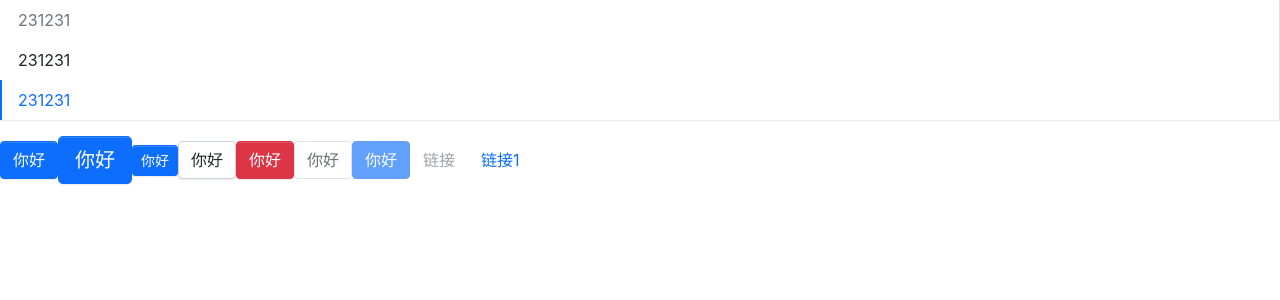
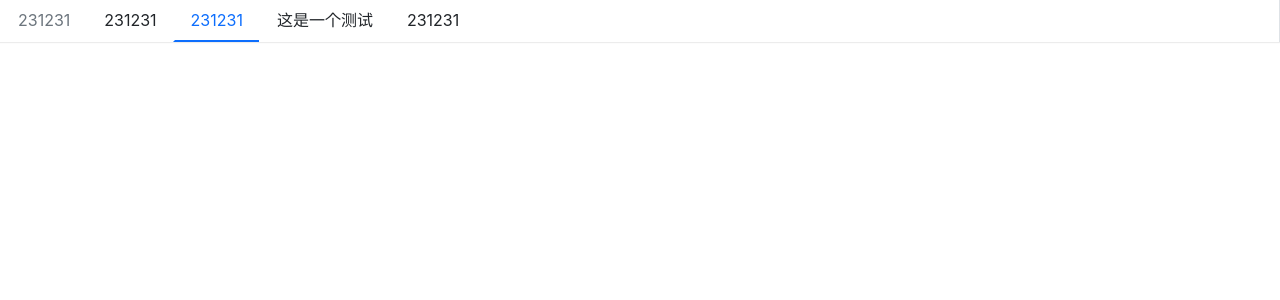
Before and after one commit to wuqiren/fdesign-react, a React (Create React App) app: page / in a window 1280 px wide. Shown: the top 300 px of the page. Built offline with nearby package versions, Linux system fonts and the light colour scheme.

Commit message:
增加submenu

```diff
--- a/src/App.tsx
+++ b/src/App.tsx
@@ -1,34 +1,21 @@
-import Button from './components/Button/button';
+// import Button from './components/Button/button';
 import Menu from './components/Menu/menu'
 import MenuItem from './components/Menu/menuItem'
+import SubMenu from './components/Menu/subMenu';
 function App() {
   return (
     <div className='App'>
-      <Menu defaultIndex={2}>
+      <Menu defaultIndex={2} mode='vertical'>
         <MenuItem disabled={true}>231231</MenuItem>
         <MenuItem >231231</MenuItem>
         <MenuItem >231231</MenuItem>
+        <SubMenu title='这是一个测试'>
+          <MenuItem >231231</MenuItem>
+          <MenuItem >231231</MenuItem>
+        </SubMenu>
+         <MenuItem >231231</MenuItem>
     </Menu>
-
-      <Button btnType='primary'>你好</Button>
-      <Button size='lg' btnType='primary'>你好</Button>
-      <Button size='sm' btnType='primary'>你好</Button>
-
-      <Button btnType='default'>你好</Button>
-      <Button btnType='danger'>你好</Button>
-      <Button btnType='default' disabled>你好</Button>
-      <Button disabled={true} btnType='primary'>
-        你好
-      </Button>
-
-      <Button disabled={true}  href= '1 ' btnType='link'>
-      链接
-      </Button>
-      <Button  href= '1 ' btnType='link'>
-      链接1
-      </Button>
     </div>
   );
 }
-
 export default App;
--- a/src/components/Menu/_style.scss
+++ b/src/components/Menu/_style.scss
@@ -5,7 +5,7 @@
     list-style: none;
     border-bottom: $menu-border-width solid $menu-border-color;
     box-shadow: $menu-box-shadow;
-    .menu-item {
+    >.menu-item {
         padding: $menu-item-padding-y $menu-item-padding-x;
         cursor: pointer;
         transition: $menu-transition;
@@ -24,10 +24,40 @@
             border-bottom: $menu-item-active-border-width solid $menu-item-active-color
         }
     }
+    .submenu-item{
+        position: relative;
+        .submenu-title{
+            display: flex;
+            align-items: center;
+        }
+        &:hover{
+
+        }
+
+    }
+    .f-submenu{
+        display: none;
+
+        list-style: none;
+        padding-left: 0;
+        white-space: nowrap;
+        .menu-item{
+            padding: $menu-item-padding-y $menu-item-padding-x;
+            cursor: pointer;
+            transition: $menu-transition;
+            color: $body-color;
+            &.is-active,&:hover{
+                color: $menu-item-active-color !important;
+            }
+        }
+    }
+    .f-submenu.menu-opened{
+        display: block;
+    }
 }
 
 .menu-vertical {
-    flex-direction: column;
+    flex-direction: row;
     border-bottom: 0px;
     border-right: $menu-border-width solid $menu-border-color;
     .menu-item {
@@ -35,7 +65,26 @@
         &.is-active,
         &:hover {
             border-bottom: 0px;
-            border-left: $menu-item-active-border-width solid $menu-item-active-color
+            border-bottom: $menu-item-active-border-width solid $menu-item-active-color
         }
     }
+    .f-submenu{
+        position: absolute;
+        margin-top: 14px;
+        border: $menu-border-width solid $menu-border-color;
+        box-shadow: $menu-box-shadow;
+    }
 }
+.menu-horizontal{
+    flex-direction: column;
+    border-bottom: 0px;
+    margin: 10px 20px;
+    border-right: $menu-border-width solid $menu-border-color;
+   >.menu-item{
+    border-left: $menu-item-active-border-width solid transparent;
+    &.is-active,&:hover{
+        border-bottom: 0px;
+        border-left: $menu-item-active-border-width solid $menu-item-active-color;
+    }
+   }
+}
--- a/src/components/Menu/menu.tsx
+++ b/src/components/Menu/menu.tsx
@@ -2,7 +2,7 @@ import React,{useState,createContext} from 'react'
 import classnames from 'classnames'
 import { MenuItemProps} from './menuItem'
 
-type MenuMode = 'vertical' | 'horizontal' | 'inline'
+type MenuMode = 'vertical' | 'horizontal'
 type SelectBack = (selectedIndex: number) => void;
 export interface MenuProps {
   className?: string;
@@ -22,7 +22,8 @@ const Menu = (props: MenuProps) => {
   const [currentActive,setIsActive] = useState(defaultIndex)
 
   const classes = classnames('f-menu', className, {
-    'menu-vertical':mode === 'vertical'
+    'menu-vertical':mode === 'vertical',
+    'menu-horizontal':mode !=='vertical'
   })
   const handleClick = (index:number) => {
     setIsActive(index);
@@ -37,7 +38,7 @@ const Menu = (props: MenuProps) => {
     return React.Children.map(children,(child,index)=>{
       const childElement = child as React.FunctionComponentElement<MenuItemProps>
       const {displayName} = childElement.type;
-      if(displayName==='MenuItem'){
+      if(displayName==='MenuItem' || displayName==='SubMenu'){
         return React.cloneElement(childElement,{index})
       }else{
         console.warn('Warning:Menu has a child which is not a MenuItem Components')
@@ -51,7 +52,7 @@ const Menu = (props: MenuProps) => {
   </ul>
 }
 Menu.defaultProps = {
-  mode: 'vertical',
+  mode: 'horizontal',
   defaultIndex:0,
 }
 export default Menu;
--- /dev/null
+++ b/src/components/Menu/subMenu.tsx
@@ -0,0 +1,50 @@
+import React,{useContext, useState} from 'react'
+import classNames from "classnames";
+import {MenuContxt} from './menu'
+import {MenuItemProps} from './menuItem'
+
+export interface SubMenuProps {
+    className?:string;
+    index?:number;
+    title:string;
+    children?: React.ReactNode;
+}
+
+const SubMenu = ({className,title,children,index}:SubMenuProps)=>{
+    const context = useContext(MenuContxt);
+    const [menuOpen,setMenuOpen] = useState(false)
+    const classes = classNames('menu-item submenu-item', className,{
+        'is-active':context.index === index,
+    })
+    const handleClick = () => {
+        setMenuOpen(!menuOpen)
+      }
+    const renderChildren =()=>{
+        const subMenuClasses = classNames('f-submenu',{
+            'menu-opened':menuOpen
+        })
+        const childrenComponent = React.Children.map(children,(child,i)=>{
+            const childElement = child as React.FunctionComponentElement<MenuItemProps>
+            if(childElement.type.displayName==='MenuItem'){
+                return childElement
+            }else{
+                console.warn('Warning:Menu has a child which is not a MenuItem Components')
+            }
+        })
+        return (
+            <ul className={subMenuClasses}>
+                {childrenComponent}
+            </ul>
+        )
+    }
+    return (
+        <li key={index} className={classes}>
+            <div className='submenu-title' onClick={handleClick}>
+                {title}
+            </div>
+            {renderChildren()}
+        </li>
+    )
+}
+SubMenu.displayName = 'SubMenu';
+export default SubMenu;
```
Also changed, not shown: 1 other file (tests, documents, lock files or other folders).
